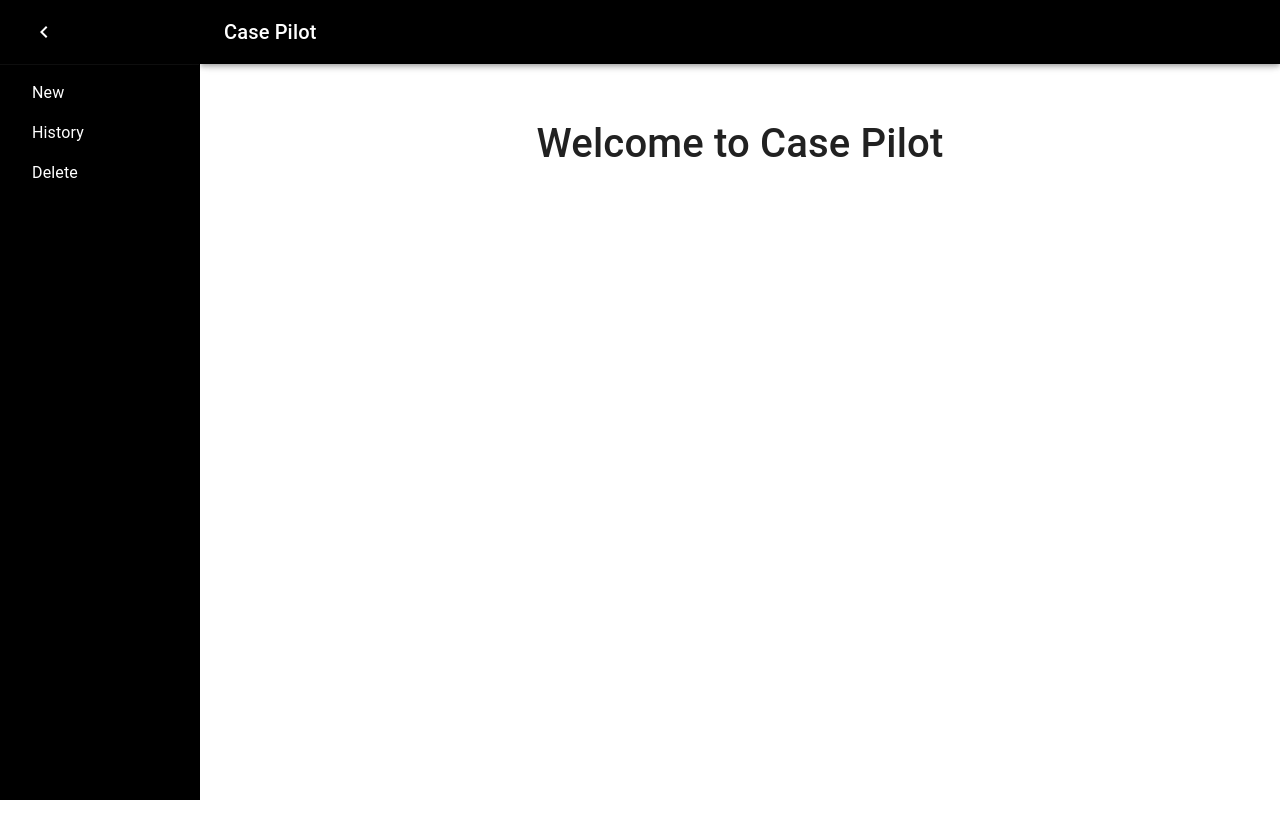
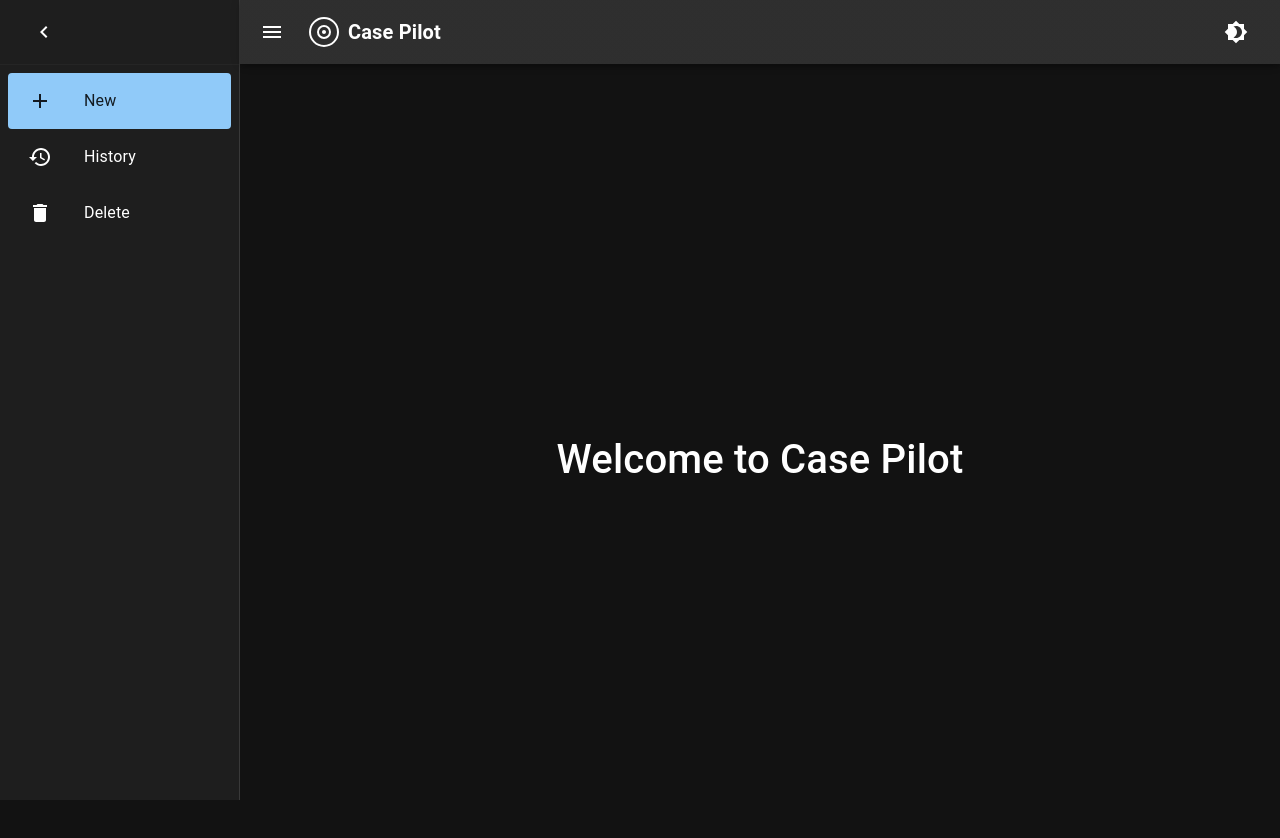
Before and after one commit to ramanshakyars/CasePilot-AI, a React (Create React App) app: page / in a window 1280 px wide. Before the commit the page ends 800 px from the top, so only its background shows below. Built offline with nearby package versions, Linux system fonts and the light colour scheme; no server answers.

Commit message:
working on enhancing ui

```diff
--- a/src/App.js
+++ b/src/App.js
@@ -1,14 +1,59 @@
-import React from 'react';
-import { ThemeProvider } from '@mui/material/styles';
+import React, { useMemo, useState } from 'react';
+import { ThemeProvider, createTheme } from '@mui/material/styles';
+import { CssBaseline } from '@mui/material';
 import MiniDrawer from './pages/chat';
 import './App.css';
-import theme from './common/theme';
-
 
 function App() {
+  const [mode, setMode] = useState('dark');
+
+  const theme = useMemo(
+    () =>
+      createTheme({
+        palette: {
+          mode,
+          ...(mode === 'light'
+            ? {
+              // Light theme settings
+              background: {
+                default: '#f5f5f5',
+                paper: '#ffffff',
+              },
+            }
+            : {
+              // Dark theme settings
+              background: {
+                default: '#121212',
+                paper: '#1e1e1e',
+              },
+            }),
+        },
+        components: {
+          MuiDrawer: {
+            styleOverrides: {
+              paper: {
+                backgroundColor: mode === 'dark' ? '#1e1e1e' : '#ffffff',
+                color: mode === 'dark' ? '#ffffff' : '#000000',
+              },
+            },
+          },
+          MuiAppBar: {
+            styleOverrides: {
+              root: {
+                backgroundColor: mode === 'dark' ? '#1a1a1a' : '#1976d2',
+                color: mode === 'dark' ? '#ffffff' : '#ffffff',
+              },
+            },
+          },
+        },
+      }),
+    [mode],
+  );
+
   return (
     <ThemeProvider theme={theme}>
-      <MiniDrawer>
+      <CssBaseline />
+      <MiniDrawer mode={mode} setMode={setMode}>
         <div className="h-full flex items-center justify-center">
           <h1 className="text-2xl font-bold">Welcome to Case Pilot</h1>
         </div>
--- a/src/components/historyDrawer.jsx
+++ b/src/components/historyDrawer.jsx
@@ -1,36 +1,80 @@
-// src/components/HistoryDrawer.jsx
 import React, { useEffect, useState } from 'react';
 import httpService from '../services/httpService';
-import { ListGroup } from 'react-bootstrap';
+import {
+  List,
+  ListItem,
+  ListItemText,
+  ListItemIcon,
+  Skeleton,
+  Avatar
+} from '@mui/material';
+import { History as HistoryIcon } from '@mui/icons-material';
 import pathConfig from '../common/constant/pathConfig';
 
 export default function HistoryDrawer({ open }) {
   const [history, setHistory] = useState([]);
+  const [loading, setLoading] = useState(false);
 
   useEffect(() => {
     if (open) {
+      setLoading(true);
       httpService.get(pathConfig.CHAT_HISTORY)
-                .then(res => setHistory(res.data))
-                .catch(err => console.error('Failed to load history:', err));
+        .then(res => {
+          setHistory(res.data);
+          setLoading(false);
+        })
+        .catch(err => {
+          console.error('Failed to load history:', err);
+          setLoading(false);
+        });
     }
   }, [open]);
 
   return (
-        <div
-            className={`transition-all duration-300 ease-in-out ${open ? 'block' : 'hidden'
-                } px-2`}
+    <div className={`px-2 py-4 ${open ? 'block' : 'hidden'}`}>
+      <div variant="h6" className="px-2 mb-4">
+        Chat History
+      </div>
+
+      {loading ? (
+        Array.from(new Array(5)).map((_, index) => (
+          <ListItem key={index} className="px-2 py-3">
+            <Skeleton variant="circular" width={40} height={40} />
+            <ListItemText
+              primary={<Skeleton variant="text" width="80%" />}
+              secondary={<Skeleton variant="text" width="60%" />}
+              className="ml-2"
+            />
+          </ListItem>
+        ))
+      ) : history.length > 0 ? (
+        <List>
+          {history.map(chat => (
+            <ListItem
+              key={chat.id}
+              button
+              className="rounded-lg mb-2 hover:bg-grey-100"
             >
-            <h2 className="text-white text-lg mb-2">History</h2>
-            <ListGroup variant="flush">
-                {history.map(chat => (
-                    <ListGroup.Item
-                        key={chat.id}
-                        className="bg-black text-white border-gray-700 mb-1 rounded"
-                    >
-                        {chat.title || chat.id}
-                    </ListGroup.Item>
+              <ListItemIcon>
+                <Avatar sx={{ width: 32, height: 32, bgcolor: 'primary.main' }}>
+                  <HistoryIcon fontSize="small" />
+                </Avatar>
+              </ListItemIcon>
+              <ListItemText
+                primary={chat.title || `Chat ${chat.id}`}
+                secondary={new Date(chat.timestamp || Date.now()).toLocaleDateString()}
+                primaryTypographyProps={{ noWrap: true }}
+                secondaryTypographyProps={{ noWrap: true, variant: 'caption' }}
+              />
+            </ListItem>
           ))}
-            </ListGroup>
+        </List>
+      ) : (
+        <div className="text-center py-8 text-gray-500">
+          <HistoryIcon fontSize="large" className="opacity-40 mb-2" />
+          <div variant="body2">No chat history yet</div>
+        </div>
+      )}
     </div>
   );
 }
--- a/src/pages/chat.jsx
+++ b/src/pages/chat.jsx
@@ -1,5 +1,6 @@
 import React, { useState } from 'react';
 import { styled, useTheme } from '@mui/material/styles';
+import HistoryDrawer from '../components/historyDrawer';
 import {
   Box,
   Drawer as MuiDrawer,
@@ -9,104 +10,183 @@ import {
   Typography,
   List,
   CssBaseline,
-  Divider
+  Divider,
+  ListItemIcon,
+  ListItemText,
+  Switch,
+  FormControlLabel,
+  useColorScheme
 } from '@mui/material';
 import {
   Menu as MenuIcon,
-  ChevronLeft as ChevronLeftIcon
+  ChevronLeft as ChevronLeftIcon,
+  Add as NewIcon,
+  History as HistoryIcon,
+  Delete as DeleteIcon,
+  Brightness4 as DarkIcon,
+  Brightness7 as LightIcon
 } from '@mui/icons-material';
 import ListItemButton from '@mui/material/ListItemButton';
-import HistoryDrawer from '../components/historyDrawer';
 
-const drawerWidth = 200;
+const drawerWidth = 240;
 
-const openedMixin = theme => ({
+const openedMixin = (theme) => ({
   width: drawerWidth,
   transition: theme.transitions.create('width', {
     easing: theme.transitions.easing.sharp,
-    duration: theme.transitions.duration.enteringScreen
+    duration: theme.transitions.duration.enteringScreen,
   }),
-  overflowX: 'hidden'
+  overflowX: 'hidden',
 });
-const closedMixin = theme => ({
+
+const closedMixin = (theme) => ({
   transition: theme.transitions.create('width', {
     easing: theme.transitions.easing.sharp,
-    duration: theme.transitions.duration.leavingScreen
+    duration: theme.transitions.duration.leavingScreen,
   }),
   overflowX: 'hidden',
-  width: `calc(${theme.spacing(6)} + 1px)`
+  width: `calc(${theme.spacing(7)} + 1px)`,
+  [theme.breakpoints.up('sm')]: {
+    width: `calc(${theme.spacing(8)} + 1px)`,
+  },
 });
 
 const AppBar = styled(MuiAppBar, {
-  shouldForwardProp: prop => prop !== 'open'
+  shouldForwardProp: (prop) => prop !== 'open',
 })(({ theme, open }) => ({
   zIndex: theme.zIndex.drawer + 1,
-  ...(open && { marginLeft: drawerWidth, width: `calc(100% - ${drawerWidth}px)` })
+  transition: theme.transitions.create(['width', 'margin'], {
+    easing: theme.transitions.easing.sharp,
+    duration: theme.transitions.duration.leavingScreen,
+  }),
+  ...(open && {
+    marginLeft: drawerWidth,
+    width: `calc(100% - ${drawerWidth}px)`,
+    transition: theme.transitions.create(['width', 'margin'], {
+      easing: theme.transitions.easing.sharp,
+      duration: theme.transitions.duration.enteringScreen,
+    }),
+  }),
 }));
 
 const Drawer = styled(MuiDrawer, {
-  shouldForwardProp: prop => prop !== 'open'
+  shouldForwardProp: (prop) => prop !== 'open',
 })(({ theme, open }) => ({
   width: drawerWidth,
   flexShrink: 0,
   whiteSpace: 'nowrap',
+  boxSizing: 'border-box',
   ...(open
-    ? { ...openedMixin(theme), '& .MuiDrawer-paper': openedMixin(theme) }
-    : { ...closedMixin(theme), '& .MuiDrawer-paper': closedMixin(theme) })
+    ? {
+        ...openedMixin(theme),
+        '& .MuiDrawer-paper': openedMixin(theme),
+      }
+    : {
+        ...closedMixin(theme),
+        '& .MuiDrawer-paper': closedMixin(theme),
+      }),
 }));
+
+// Logo component
+const Logo = () => (
+  <div className="flex items-center space-x-2">
+    <svg width="32" height="32" viewBox="0 0 32 32" fill="none" xmlns="http://www.w3.org/2000/svg">
+      <path d="M16 30C23.732 30 30 23.732 30 16C30 8.26801 23.732 2 16 2C8.26801 2 2 8.26801 2 16C2 23.732 8.26801 30 16 30Z" stroke="currentColor" strokeWidth="2"/>
+      <path d="M16 22C19.3137 22 22 19.3137 22 16C22 12.6863 19.3137 10 16 10C12.6863 10 10 12.6863 10 16C10 19.3137 12.6863 22 16 22Z" stroke="currentColor" strokeWidth="2"/>
+      <path d="M16 18C17.1046 18 18 17.1046 18 16C18 14.8954 17.1046 14 16 14C14.8954 14 14 14.8954 14 16C14 17.1046 14.8954 18 16 18Z" fill="currentColor"/>
+    </svg>
+    <Typography variant="h6" component="div" sx={{ flexGrow: 1, fontWeight: 'bold' }}>
+      Case Pilot
+    </Typography>
+  </div>
+);
 
 export default function MiniDrawer({ children }) {
   const theme = useTheme();
   const [open, setOpen] = useState(true);
   const [active, setActive] = useState('New');
+  const { mode, setMode } = useColorScheme();
+
+  const handleThemeChange = () => {
+    setMode(mode === 'light' ? 'dark' : 'light');
+  };
+
+  const menuItems = [
+    { text: 'New', icon: <NewIcon /> },
+    { text: 'History', icon: <HistoryIcon /> },
+    { text: 'Delete', icon: <DeleteIcon /> },
+  ];
 
   return (
     <Box sx={{ display: 'flex' }}>
       <CssBaseline />
-      <AppBar position="fixed" open={open} sx={{ backgroundColor: 'black' }}>
-        <Toolbar>
-          <IconButton
-            color="inherit"
-            edge="start"
-            onClick={() => setOpen(true)}
-            sx={{ mr: 2, ...(open && { display: 'none' }) }}
-          >
-            <MenuIcon sx={{ color: 'white' }} />
-          </IconButton>
-          <Typography variant="h6" sx={{ color: 'white' }}>
-            Case Pilot
-          </Typography>
+      <AppBar position="fixed" open={open}>
+        <Toolbar className="flex justify-between">
+          <div className="flex items-center">
+            <IconButton
+              color="inherit"
+              edge="start"
+              onClick={() => setOpen(!open)}
+              sx={{ mr: 2 }}
+            >
+              <MenuIcon />
+            </IconButton>
+            <Logo />
+          </div>
+          <div className="flex items-center">
+            <IconButton onClick={handleThemeChange} color="inherit">
+              {mode === 'dark' ? <LightIcon /> : <DarkIcon />}
+            </IconButton>
+          </div>
         </Toolbar>
       </AppBar>
 
-      <Drawer
-        variant="permanent"
-        open={open}
-        PaperProps={{ sx: { backgroundColor: 'black', color: 'white' } }}
-      >
+      <Drawer variant="permanent" open={open}>
         <Toolbar>
           <IconButton onClick={() => setOpen(false)}>
-            <ChevronLeftIcon sx={{ color: 'white' }} />
+            <ChevronLeftIcon />
           </IconButton>
         </Toolbar>
-        <Divider sx={{ bgcolor: 'grey.800' }} />
+        <Divider />
         <List>
-          {['New', 'History', 'Delete'].map(text => (
+          {menuItems.map((item) => (
             <ListItemButton
-              key={text}
-              onClick={() => setActive(text)}
-              sx={{ pl: open ? 4 : 2 }}
+              key={item.text}
+              onClick={() => setActive(item.text)}
+              selected={active === item.text}
+              sx={{
+                pl: open ? 2.5 : 2,
+                py: 1.5,
+                mx: 1,
+                borderRadius: 1,
+                '&.Mui-selected': {
+                  backgroundColor: 'primary.main',
+                  color: 'primary.contrastText',
+                  '&:hover': {
+                    backgroundColor: 'primary.dark',
+                  },
+                },
+              }}
             >
-              {open && (
-                <Typography sx={{ color: 'white' }}>{text}</Typography>
-              )}
+              <ListItemIcon sx={{ color: 'inherit' }}>
+                {item.icon}
+              </ListItemIcon>
+              {open && <ListItemText primary={item.text} />}
             </ListItemButton>
           ))}
         </List>
         {active === 'History' && <HistoryDrawer open={open} />}
       </Drawer>
 
-      <Box component="main" sx={{ flexGrow: 1, p: 3 }}>
+      <Box
+        component="main"
+        sx={{
+          flexGrow: 1,
+          p: 3,
+          backgroundColor: 'background.default',
+          minHeight: '100vh'
+        }}
+      >
         <Toolbar />
         {children}
       </Box>
```
Lines whose indentation alone changed are shown as unchanged.
